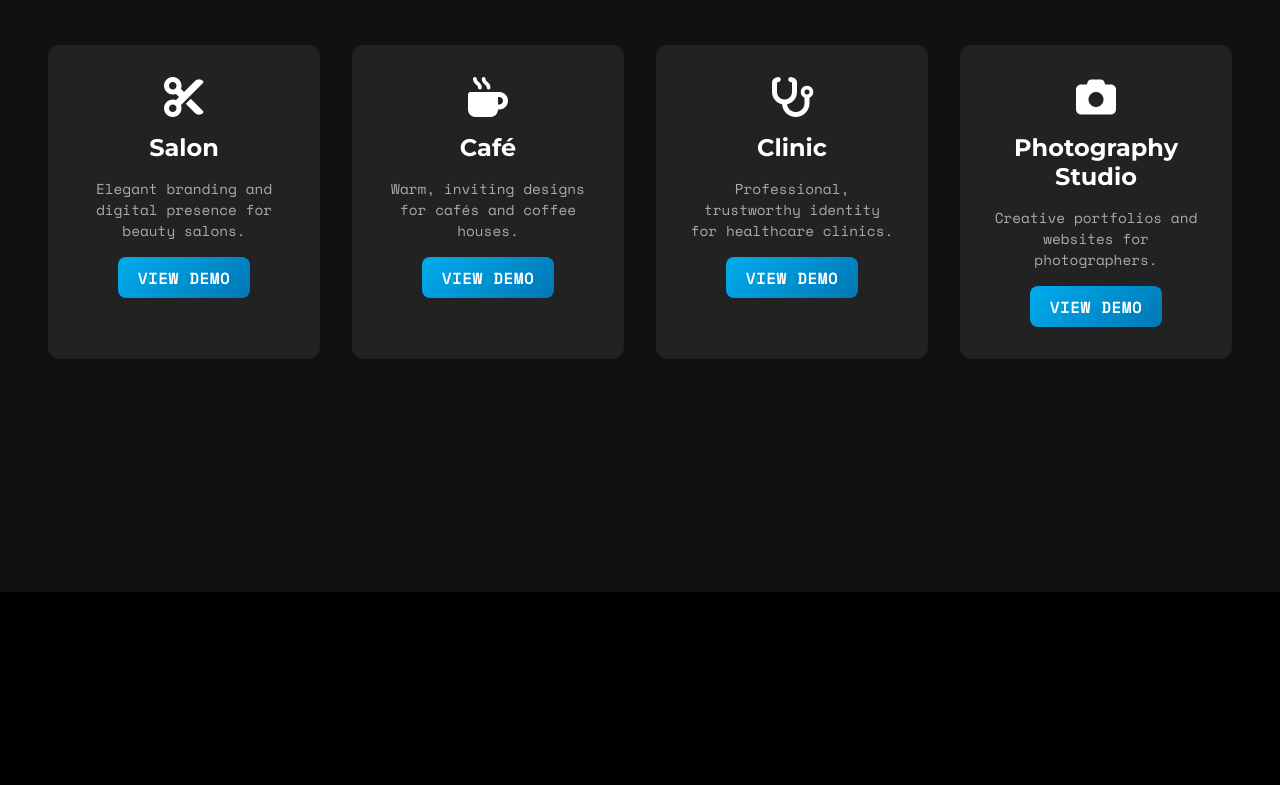
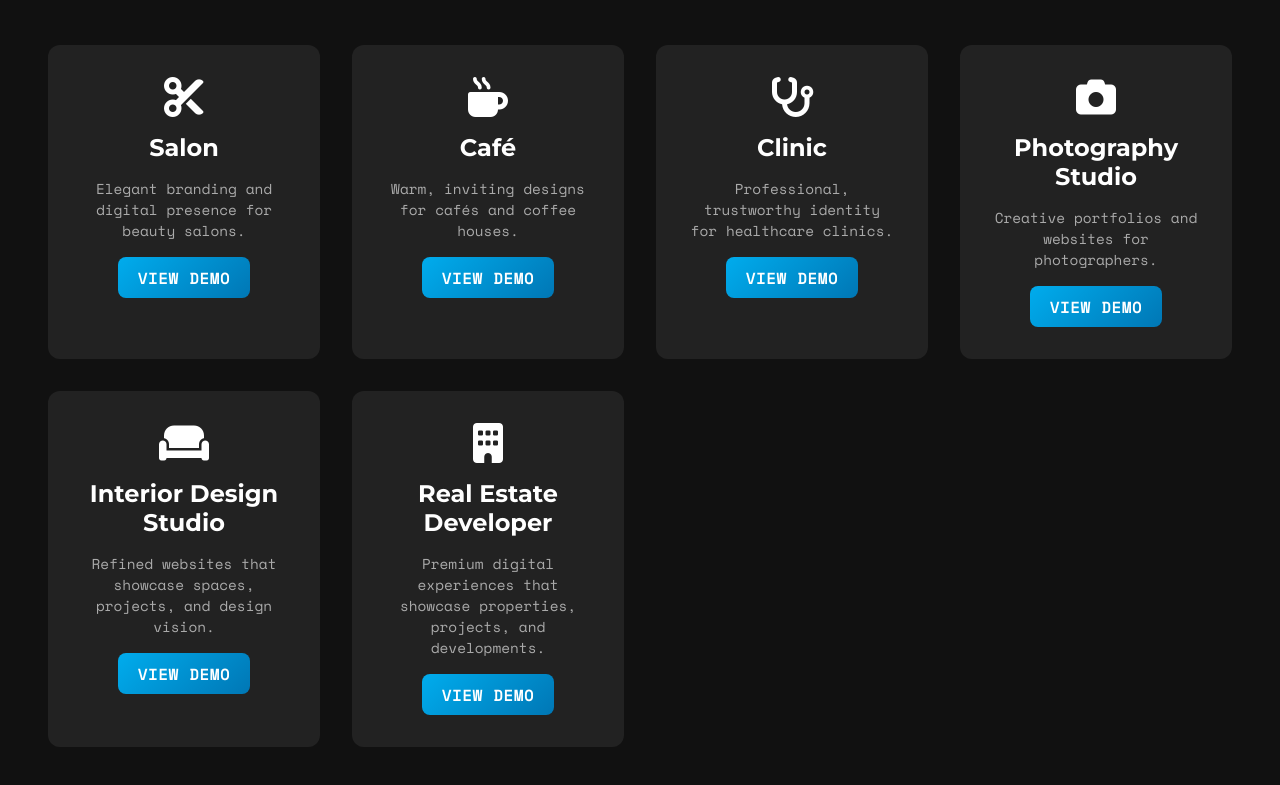
Before and after one commit to khushipareghi-ui/NEXORA-STUDIO, a plain HTML site: page index.html in a window 1280 px wide. Shown: the part 1501-2286 px from the top of the page. Before the commit the page ends 2093 px from the top, so only its background shows below. Drawn offline with nearby package versions, Linux system fonts and the light colour scheme.

Commit message:
Updated website

```diff
--- a/index.html
+++ b/index.html
@@ -73,6 +73,20 @@
       <p>Creative portfolios and websites for photographers.</p>
       <span class="cta-btn">View Demo</span>
 
+      <a href="https://interior-narratives.lovable.app" target="_blank" class="work-card">
+    <i class="fa-solid fa-couch"></i>
+    <h3>Interior Design Studio</h3>
+    <p>Refined websites that showcase spaces, projects, and design vision.</p>
+    <span class="cta-btn">View Demo</span>
+</a>
+<a href="https://messaging-strategy.preview.emergentagent.com/" target="_blank" class="work-card">
+    <i class="fa-solid fa-building"></i>
+    <h3>Real Estate Developer</h3>
+    <p>Premium digital experiences that showcase properties, projects, and developments.</p>
+    <span class="cta-btn">View Demo</span>
+</a>
+
+
     </a>
 
   </div>
```
